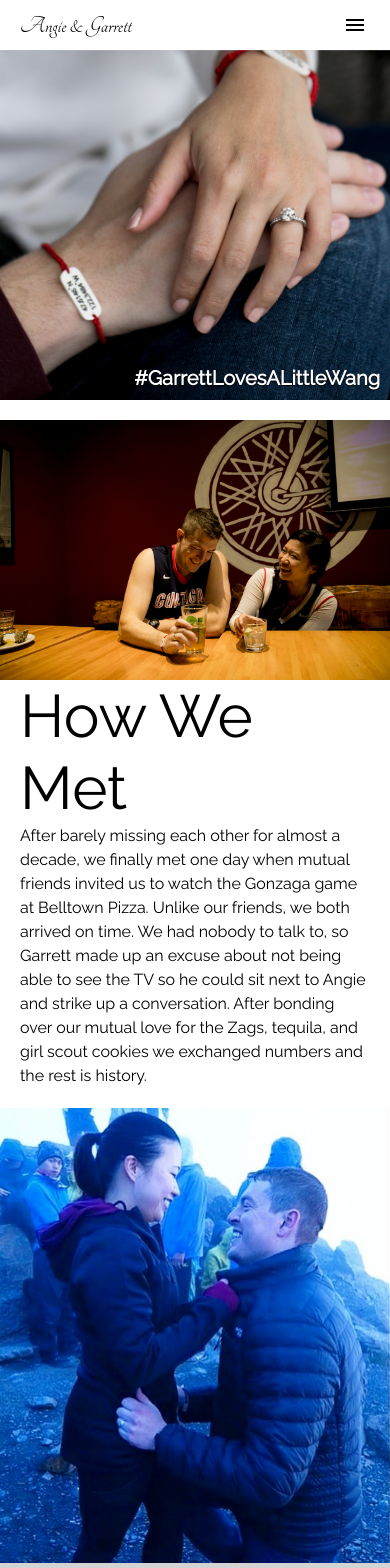
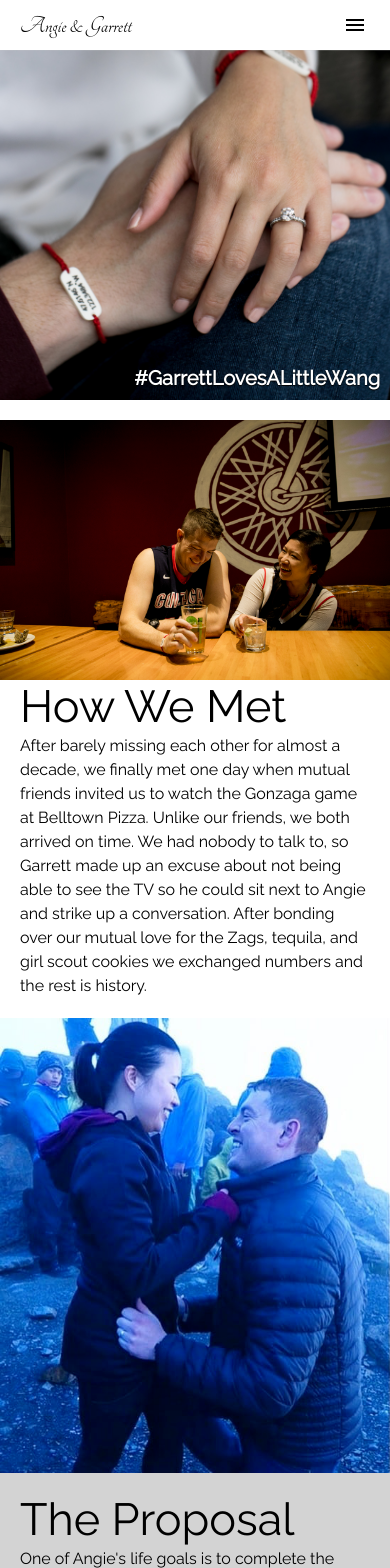
Before and after one commit to garrett56x/wedding-site, a React (Create React App) app: page / in a window 390 px wide. Shown: the top 1568 px of the page. Built offline with nearby package versions, Linux system fonts and the light colour scheme.

Commit message:
Changed font size on how we met/proposal headers for mobile

```diff
--- a/src/client/Home/Home.jsx
+++ b/src/client/Home/Home.jsx
@@ -5,6 +5,7 @@ import BackgroundImage from "../../assets/hands.jpg";
 import useStyles from "./HomeStyles.js";
 
 export default function Home() {
+  // @ts-ignore
   const images = require.context('../../assets', true);
   const howWeMet = images('./btp.jpg');
   const proposal = images('./proposal.png');
@@ -18,7 +19,7 @@ export default function Home() {
           <div className={classes.howWeMet}>
             <img className={classes.hwmPhoto} alt="btp" src={howWeMet} />
             <div className={classes.hwmContent}>
-              <Typography variant="h2">How We Met</Typography>
+              <Typography className={classes.title} variant="h2">How We Met</Typography>
               <Typography variant="body1">
                 After barely missing each other for almost a decade, we finally met one day when mutual friends invited us to
                 watch the Gonzaga game at Belltown Pizza. Unlike our friends, we both arrived on time. We had nobody to talk to,
@@ -32,7 +33,7 @@ export default function Home() {
         <div className={classes.sectionWrapper} style={{ backgroundColor: "#D3D3D3" }}>
           <div className={classes.proposal}>
             <div className={classes.proposalContent}>
-              <Typography variant="h2">The Proposal</Typography>
+              <Typography className={classes.title} variant="h2">The Proposal</Typography>
               <Typography variant="body1">
                 One of Angie&apos;s life goals is to complete the Asian Trilogy Peak Challenge; Mt. Fuji, Jade Mountain, and Mt.
                 Kinabalu. On our most recent trip to Taiwan, Garrett agreed to climb Jade Mountain (12,966') with Angie.
--- a/src/client/Home/HomeStyles.js
+++ b/src/client/Home/HomeStyles.js
@@ -3,6 +3,11 @@ import { makeStyles } from '@material-ui/core/styles';
 const useStyles = makeStyles((theme) => ({
     sectionWrapper: {
       width: "100%",
+    },
+    title: {
+        [theme.breakpoints.down("xs")] : {
+            fontSize: "45px",
+        },
     },
     howWeMet: {
       display: "flex",
--- a/src/client/ThingsToDo/ThingsToDo.jsx
+++ b/src/client/ThingsToDo/ThingsToDo.jsx
@@ -59,7 +59,7 @@ export default function ThingsToDo() {
               aria-label={filter}
               color="primary"
               variant="contained"
-              className={filters.indexOf(filter) >= 0 ? [classes.filterButton, classes.filterButtonOn] : classes.filterButton}
+              className={filters.indexOf(filter) >= 0 ? `${classes.filterButton} ${classes.filterButtonOn}` : classes.filterButton}
               onClick={() => clickFilter(filter)}
             >
               {filter}
```
